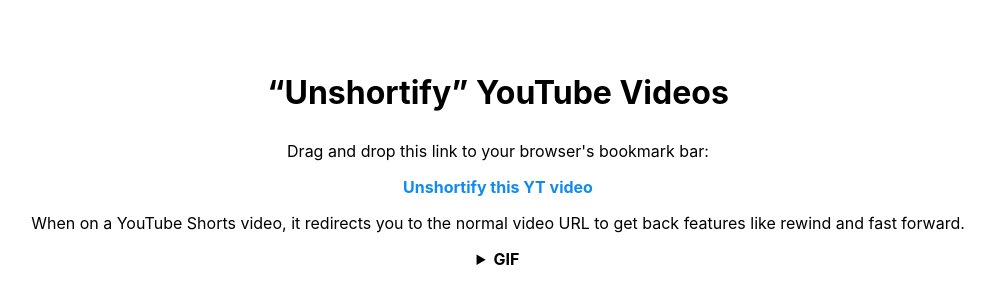
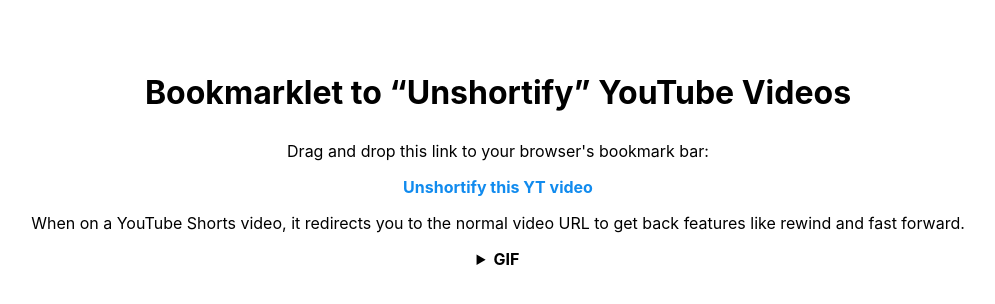
Before and after one commit to samulisuomi/youtube-unshortify-bookmarklet, a plain HTML site: page index.html in a window 1280 px wide. Shown: the whole page, without its empty margins (142-1137 px from the left). Drawn offline with Linux system fonts and the light colour scheme.

Commit message:
Update index.html

```diff
--- a/index.html
+++ b/index.html
@@ -519,12 +519,12 @@
     />
     <meta name="viewport" content="width=device-width, initial-scale=1.0" />
     <link rel="shortcut icon" href="favicon.ico" type="image/x-icon" />
-    <title>“Unshortify” YouTube Videos</title>
+    <title>Bookmarklet to “Unshortify” YouTube Videos</title>
   </head>
 
   <body>
     <main style="text-align: center">
-      <h1>&#8220;Unshortify&#8221; YouTube Videos</h1>
+      <h1>Bookmarklet to &#8220;Unshortify&#8221; YouTube Videos</h1>
       <p>Drag and drop this link to your browser's bookmark bar:</p>
       <p>
         <a
```
